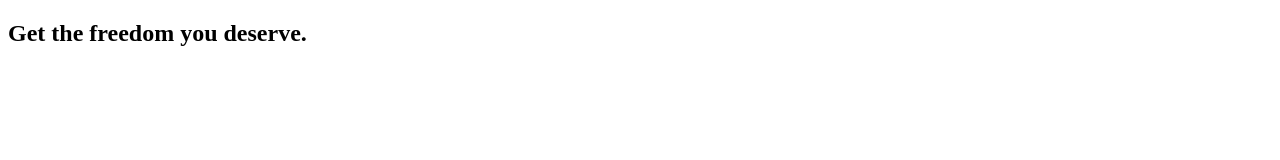
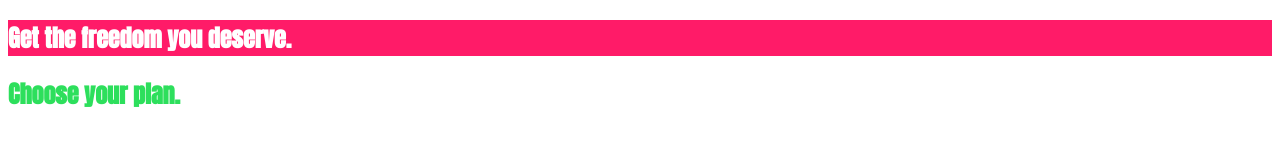
Before and after one commit to DevPan29/CSS---The-Complete-Guide-2022-Udemy, a plain HTML site: page index.html in a window 1280 px wide. Drawn offline with Linux system fonts and the light colour scheme.

Commit message:
use of selectors id and classes

```diff
--- a/index.html
+++ b/index.html
@@ -6,12 +6,19 @@
     <meta http-equiv="X-UA-Compatible" content="ie=edge">
     <title>uHost</title>
     <link rel="shortcut icon" href="favicon.png">
+    <link rel="stylesheet" href="main.css">
+    <link rel="preconnect" href="https://fonts.googleapis.com">
+    <link rel="preconnect" href="https://fonts.gstatic.com" crossorigin>
+    <link href="https://fonts.googleapis.com/css2?family=Anton&display=swap" rel="stylesheet">
 </head>
 
 <body>
     <main>
-        <section>
+        <section id="product-overview">
             <h1>Get the freedom you deserve.</h1>
+        </section>
+        <section id="plans">
+            <h1 class="section-title">Choose your plan.</h1>
         </section>
     </main>
 </body>
--- /dev/null
+++ b/main.css
@@ -0,0 +1,12 @@
+#product-overview {
+    background: #ff1b68;
+}
+
+h1 {
+    color: white;
+    font-family: 'Anton', sans-serif;
+}
+
+.section-title {
+    color: #2ddf5c;
+}
```
